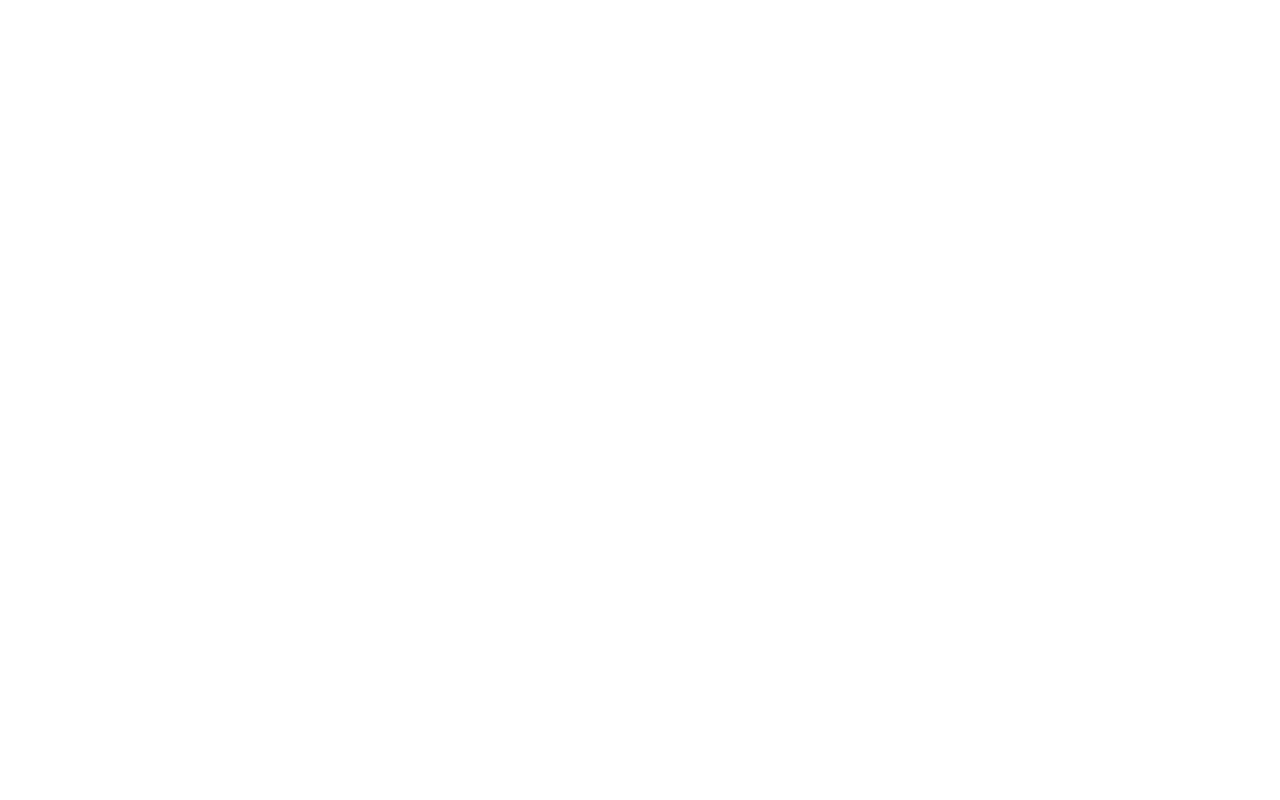
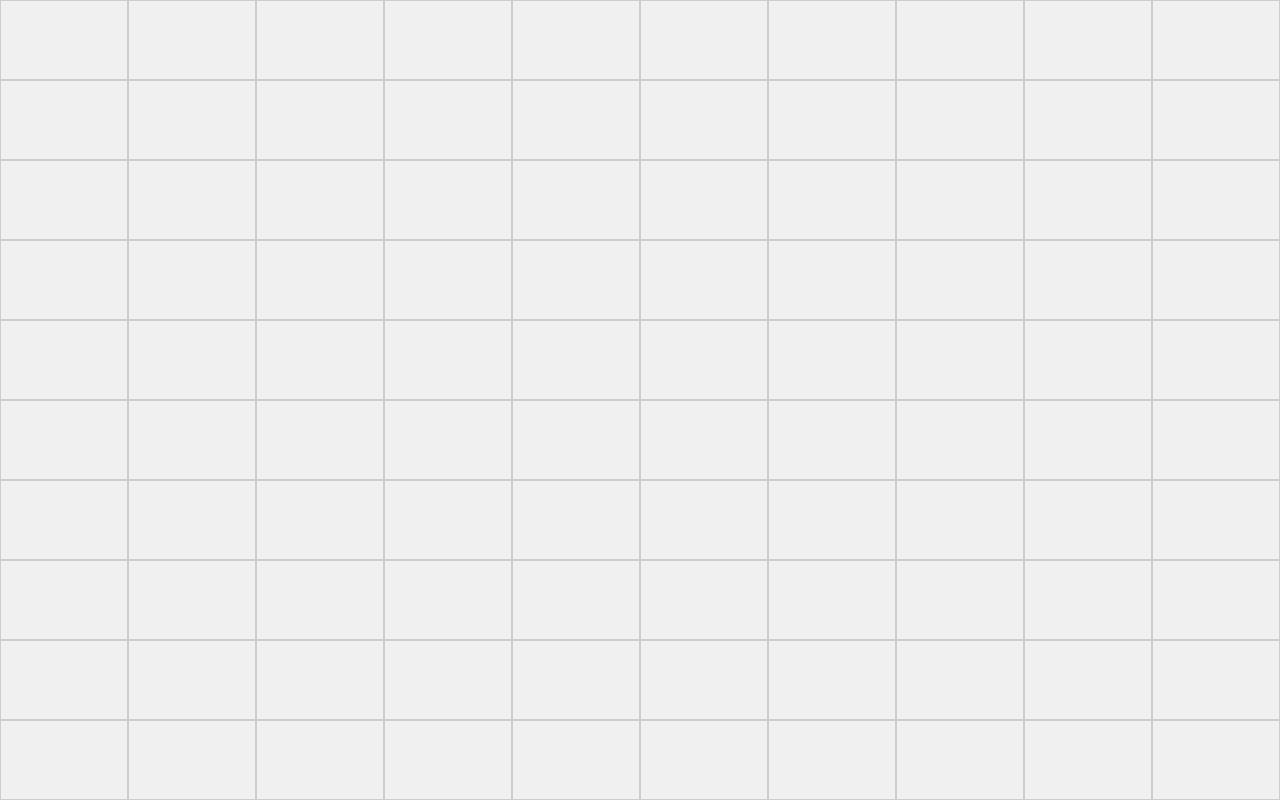
Before and after one commit to i-nywall/minesweeper, a plain HTML site: page index.html in a window 1280 px wide. Drawn offline with Linux system fonts and the light colour scheme.

Commit message:
feat: create a big grid

```diff
--- a/index.html
+++ b/index.html
@@ -7,7 +7,13 @@
     <style>
       /* Foundation based on Tailwind Preflight */
       @import url("styles/reset.css") layer(reset);
+      @import url("styles/index.css");
     </style>
+    <script src="scripts/main.js" defer></script>
   </head>
-  <body></body>
+  <body>
+    <main>
+      <div id="Game"></div>
+    </main>
+  </body>
 </html>
--- /dev/null
+++ b/scripts/main.js
@@ -0,0 +1,23 @@
+const gameSettings = {
+  rows: 10,
+  columns: 10,
+  mines: 10,
+};
+
+const game = document.getElementById("Game");
+
+function fillBoard() {
+  const fragment = document.createDocumentFragment();
+
+  for (let row = 0; row < gameSettings.rows; row++) {
+    for (let col = 0; col < gameSettings.columns; col++) {
+      const cellElement = document.createElement("div");
+      cellElement.classList.add("cell");
+      fragment.appendChild(cellElement);
+    }
+  }
+
+  game.appendChild(fragment);
+}
+
+fillBoard();
--- /dev/null
+++ b/styles/index.css
@@ -0,0 +1,14 @@
+#Game {
+  height: 100vh;
+  display: grid;
+  grid-template: repeat(10, 1fr) / repeat(10, 1fr);
+
+  .cell {
+    background-color: #f0f0f0;
+    border: 1px solid #ccc;
+    text-align: center;
+    line-height: 1fr;
+    font-size: 24px;
+    cursor: pointer;
+  }
+}
```
